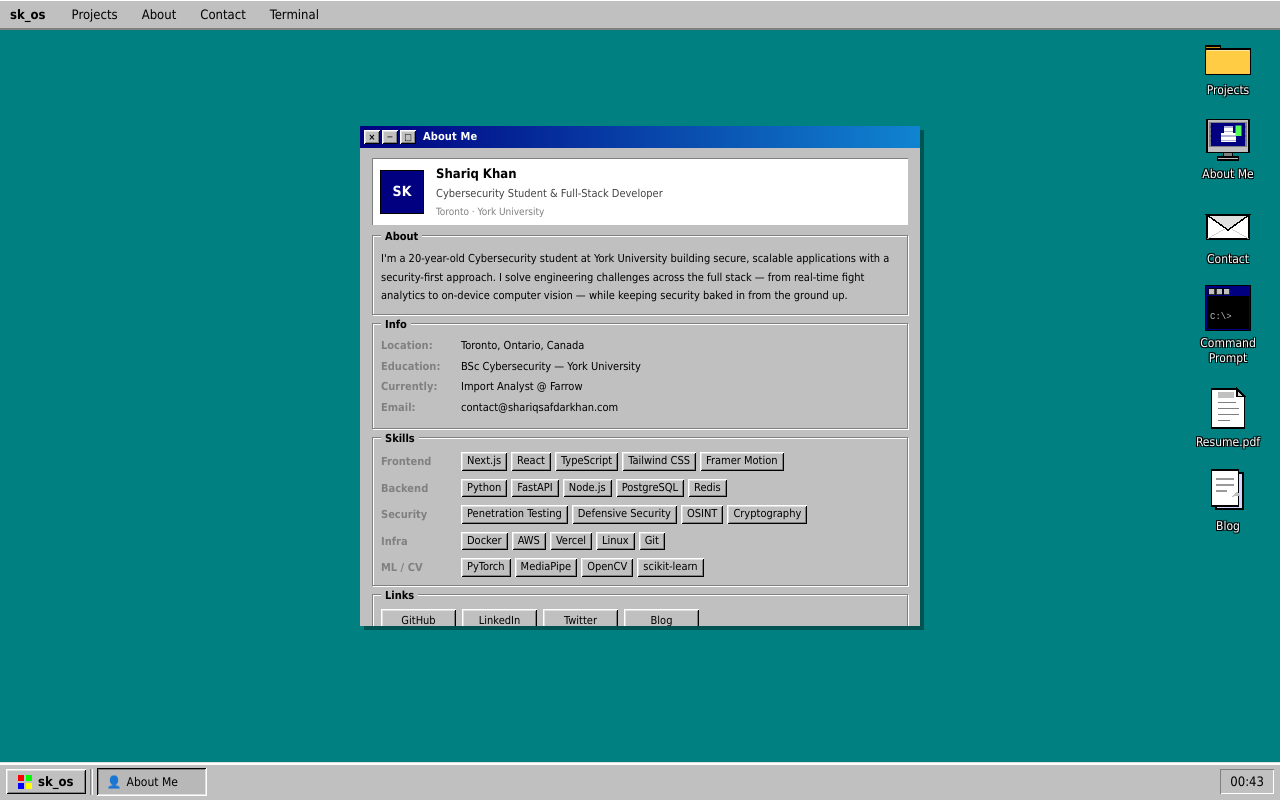
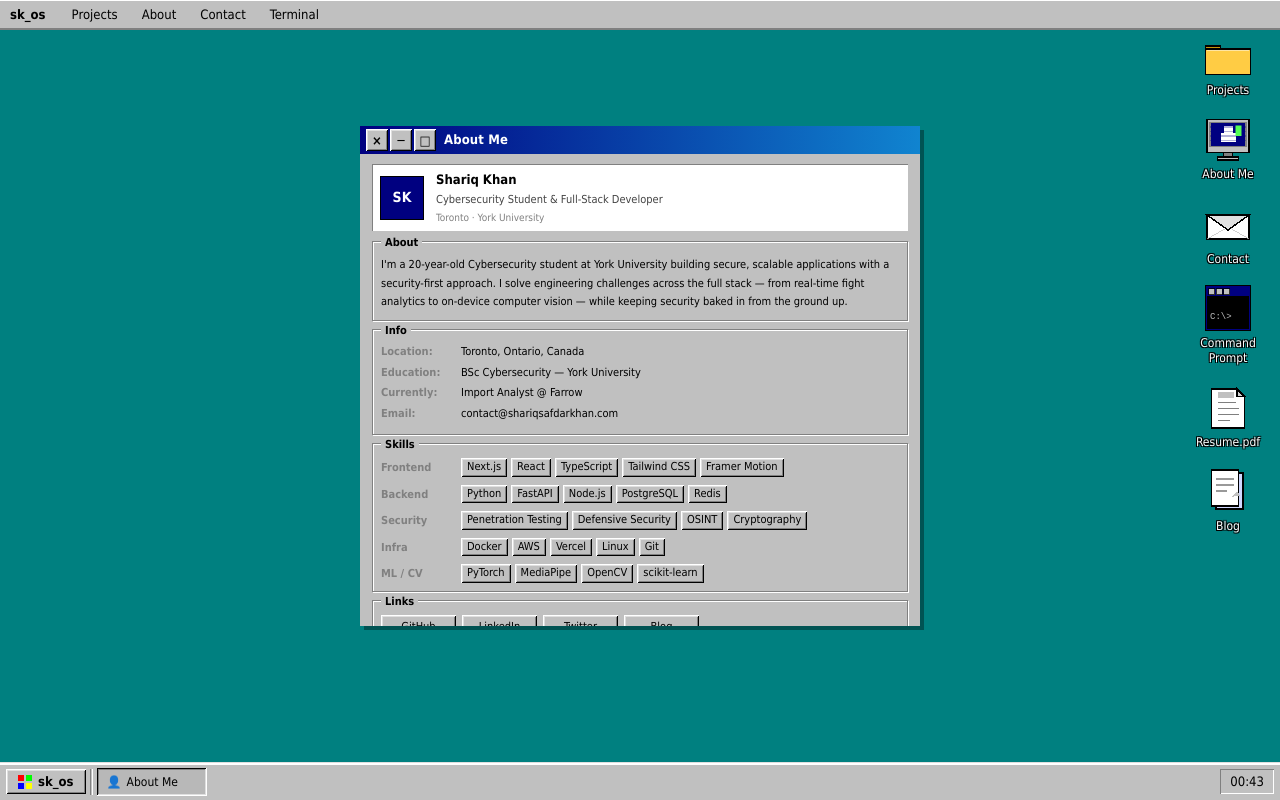
Before and after one commit to shariqsk/shariq-website, a Next.js app in the folder shariq-portfolio/: page / in a window 1280 px wide. Both pictures are taken after a click on the element "About". Built offline with nearby package versions, Linux system fonts and the light colour scheme; no server answers; what @heroui/system would draw is missing.

Commit message:
feat: update title bar styles for improved layout and readability

```diff
--- a/shariq-portfolio/styles/globals.css
+++ b/shariq-portfolio/styles/globals.css
@@ -122,11 +122,11 @@ html, body {
 .os-title-bar {
   display: flex;
   align-items: center;
-  padding: 2px 2px 2px 4px;
+  padding: 3px 3px 3px 6px;
   background: linear-gradient(90deg, #000080 0%, #1084d0 100%);
   flex-shrink: 0;
-  min-height: 22px;
-  gap: 3px;
+  min-height: 28px;
+  gap: 4px;
   cursor: move;
   user-select: none;
 }
@@ -144,7 +144,7 @@ html, body {
 
 .os-title-label {
   flex: 1;
-  font-size: 11px;
+  font-size: 13px;
   font-weight: 700;
   color: #ffffff;
   pointer-events: none;
@@ -157,7 +157,7 @@ html, body {
 .os-title-bar--unfocused .os-title-label { color: #c0c0c0; }
 
 .os-title-btn {
-  width: 16px; height: 14px;
+  width: 22px; height: 22px;
   background: var(--w95-surface);
   border: none;
   cursor: pointer;
@@ -165,7 +165,7 @@ html, body {
   display: flex;
   align-items: center;
   justify-content: center;
-  font-size: 9px;
+  font-size: 13px;
   font-weight: 900;
   color: #000;
   line-height: 1;
```
